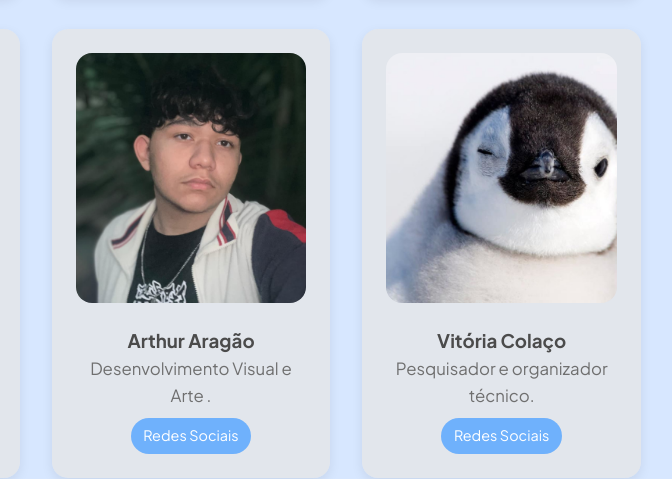
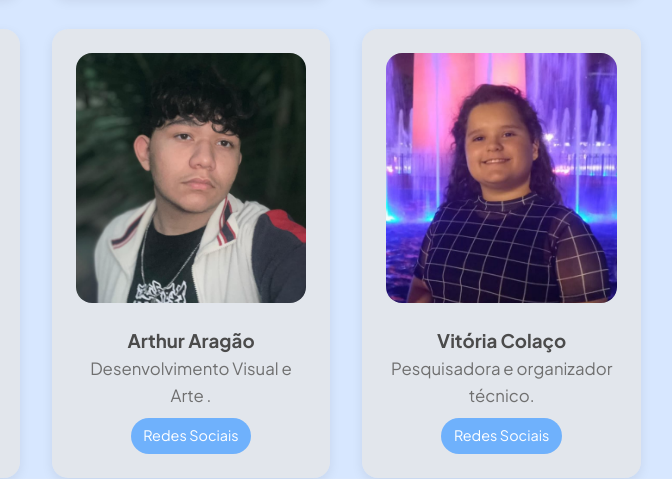
Before and after one commit to R4cold/IncluJovem-WebSite, a plain HTML site: page index.html in a window 1280 px wide. Shown: the part 2041-2520 px from the top of the page, 449-1121 px from the left. Drawn offline with Linux system fonts and the light colour scheme.

Commit message:
some change
seção de equipe completa

```diff
--- a/index.html
+++ b/index.html
@@ -95,9 +95,9 @@
                     </article>
 
                     <article class="card member">
-                        <img src="imagens/placeholder.jpg" alt="Vitória Colaço">
+                        <img src="imagens/vitoria.png" alt="Vitória Colaço">
                         <h3>Vitória Colaço </h3>
-                        <p>Pesquisador e organizador técnico.</p>
+                        <p>Pesquisadora e organizador técnico.</p>
                         <a href="#" target="_blank" class="chip extern">Redes Sociais</a>
                     </article>
 
```
Also changed, not shown: imagens/vitoria.png (added).
